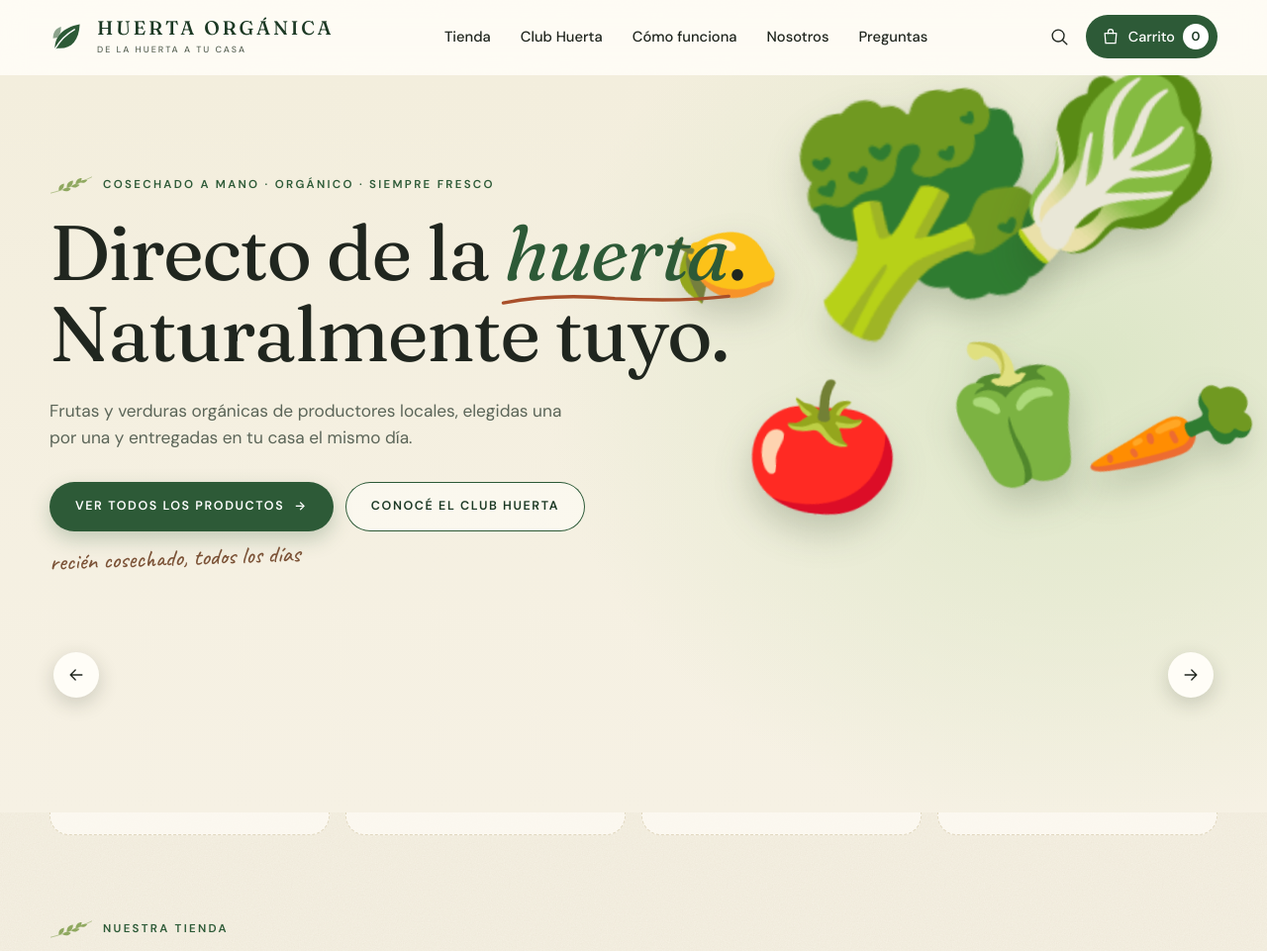
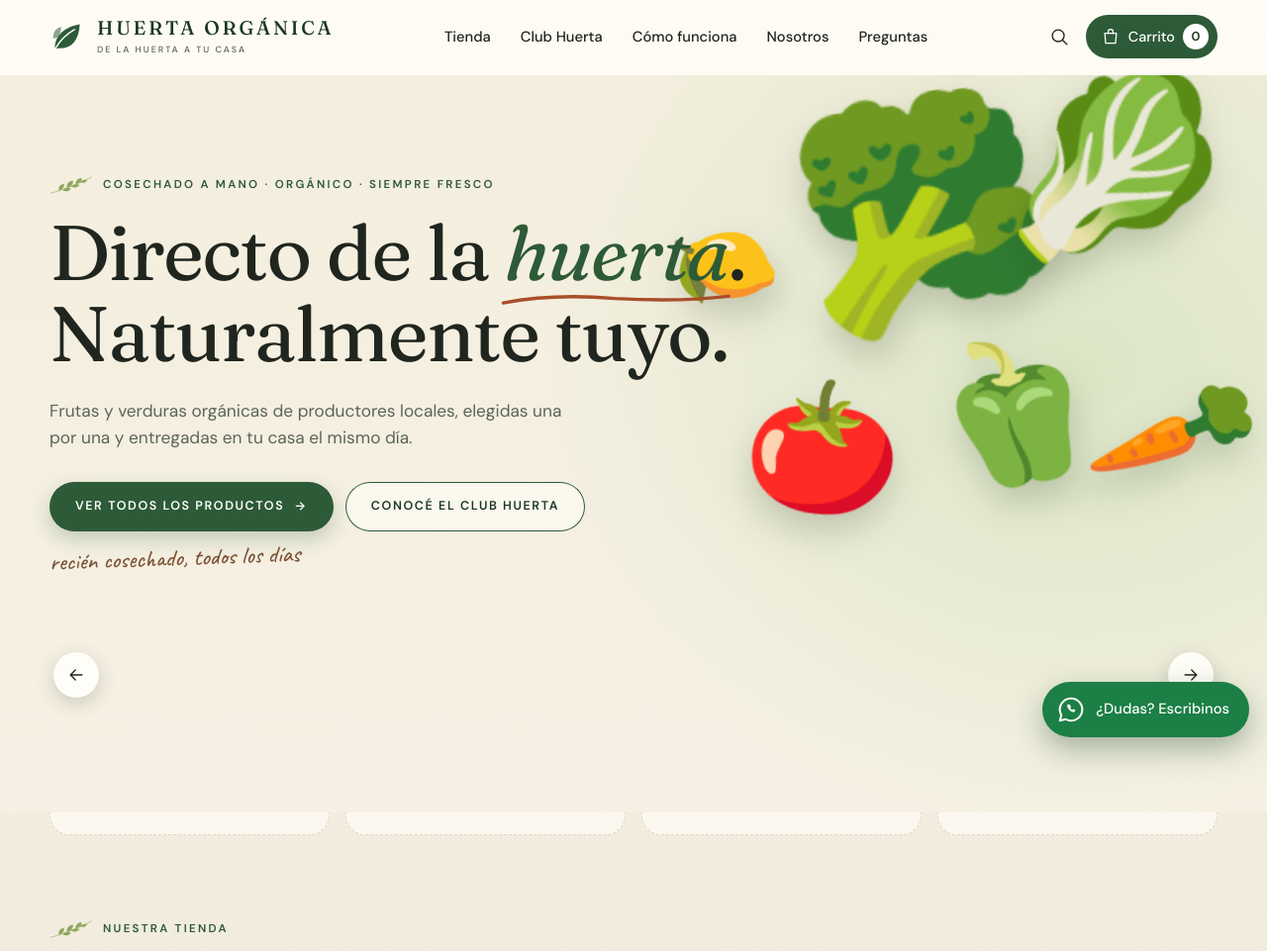
Before and after one commit to eloisabarragan/eloisabarragan, a PHP site: page / in a window 1280 px wide. Shown: the part 37-998 px from the top of the page at 99% size. Run offline with PHP 8.4, Linux system fonts and the light colour scheme.

Commit message:
Agregar botón flotante de WhatsApp a Huerta Orgánica
Co-Authored-By: Claude Fable 5.2 <noreply@anthropic.com>
Claude-Session: https://claude.ai/code/session_01KwPfAUcM4MFqMWvAHycprN

```diff
--- a/verduleria/public/app.js
+++ b/verduleria/public/app.js
@@ -290,7 +290,7 @@ function openDrawer(open) {
   drawer.inert = !open;
   drawer.setAttribute('aria-hidden', String(!open));
   // Mientras el carrito está abierto, el resto de la página no recibe foco ni clics.
-  for (const id of ['main', 'site-header', 'contacto']) $(id).inert = open;
+  for (const id of ['main', 'site-header', 'contacto', 'wa-float']) $(id).inert = open;
   $('backdrop').hidden = !open;
   document.body.classList.toggle('no-scroll', open);
   $('cart-bar').hidden = open || cartLines().length === 0;
@@ -513,6 +513,7 @@ function fillStoreInfo() {
   $('store-hours').textContent = store.hours;
   $('store-phone').textContent = `Tel. ${store.phone}`;
   $('store-whatsapp').href = `https://wa.me/${store.whatsapp}`;
+  $('wa-float').href = `https://wa.me/${store.whatsapp}?text=${encodeURIComponent(`¡Hola ${store.name}! Tengo una consulta.`)}`;
   $('pickup-hint').textContent = `${store.address}. Sin costo.`;
 
   const paidShipping = config.shippingCost > 0;
--- a/verduleria/public/index.html
+++ b/verduleria/public/index.html
@@ -258,6 +258,12 @@
     <strong id="cart-bar-total"></strong>
   </button>
 
+  <!-- Botón flotante de WhatsApp -->
+  <a class="wa-float" id="wa-float" href="#" target="_blank" rel="noopener" aria-label="Escribinos por WhatsApp">
+    <svg viewBox="0 0 24 24" aria-hidden="true"><path class="wa-bubble" d="M12 3a9 9 0 0 0-7.800 13.500L3 21l4.600-1.200A9 9 0 1 0 12 3Z"/><path class="wa-phone" d="M9.200 7.800c-.700.900-.300 2.600 1.300 4.300 1.700 1.700 3.400 2.300 4.400 1.600l.800-1.100-1.800-1.100-.800.700c-.600-.300-1.400-1-1.700-1.700l.700-.800-1.100-1.800-1.800-.100Z"/></svg>
+    <span>¿Dudas? Escribinos</span>
+  </a>
+
   <p class="toast" id="toast" role="status" aria-live="polite" hidden></p>
 
   <!-- Carrito -->
--- a/verduleria/public/styles.css
+++ b/verduleria/public/styles.css
@@ -531,12 +531,37 @@ body:has(.cart-bar:not([hidden])) .site-footer { padding-bottom: 80px; }
 }
 .cart-bar:hover { background: var(--verde-osc); }
 .cart-bar strong { font-size: 1.05rem; }
+/* Botón flotante de WhatsApp */
+.wa-float {
+  position: fixed;
+  right: calc(18px + env(safe-area-inset-right, 0px));
+  bottom: calc(18px + env(safe-area-inset-bottom, 0px));
+  z-index: 24;
+  display: inline-flex;
+  align-items: center;
+  gap: 10px;
+  height: 56px;
+  padding: 0 20px 0 14px;
+  border-radius: 28px;
+  background: #1c7f45;
+  color: #fff;
+  font-size: 0.92rem;
+  font-weight: 500;
+  text-decoration: none;
+  box-shadow: 0 12px 30px rgba(20, 60, 35, 0.35);
+  transition: transform 0.2s, background 0.2s, bottom 0.25s;
+}
+.wa-float:hover { transform: translateY(-3px); background: #166638; }
+.wa-float svg { width: 30px; height: 30px; flex: none; }
+.wa-bubble { fill: none; stroke: currentColor; stroke-width: 1.600; stroke-linejoin: round; }
+.wa-phone { fill: currentColor; }
 .toast {
   position: fixed;
   left: 50%;
   bottom: calc(86px + env(safe-area-inset-bottom, 0px));
   z-index: 50;
   transform: translateX(-50%);
+  width: max-content;
   max-width: calc(100% - 32px);
   padding: 10px 18px;
   border-radius: 20px;
@@ -696,6 +721,11 @@ textarea { resize: vertical; }
   .brand-name { font-size: 0.92rem; letter-spacing: 0.1em; white-space: nowrap; }
   .brand-tag { font-size: 0.48rem; letter-spacing: 0.16em; white-space: nowrap; }
   .cart-btn-text, #search-link { display: none; }
+  /* en celular el botón de WhatsApp es solo el ícono y sube cuando aparece la barra del carrito */
+  .wa-float { width: 56px; padding: 0; justify-content: center; }
+  .wa-float span { display: none; }
+  body:has(.cart-bar:not([hidden])) .wa-float { bottom: calc(86px + env(safe-area-inset-bottom, 0px)); }
+  body:has(.cart-bar:not([hidden])) .toast { bottom: calc(154px + env(safe-area-inset-bottom, 0px)); }
   .announce { font-size: 0.72rem; }
   .grid { grid-template-columns: repeat(2, 1fr); gap: 12px; }
   .carousel { gap: 12px; }
```
